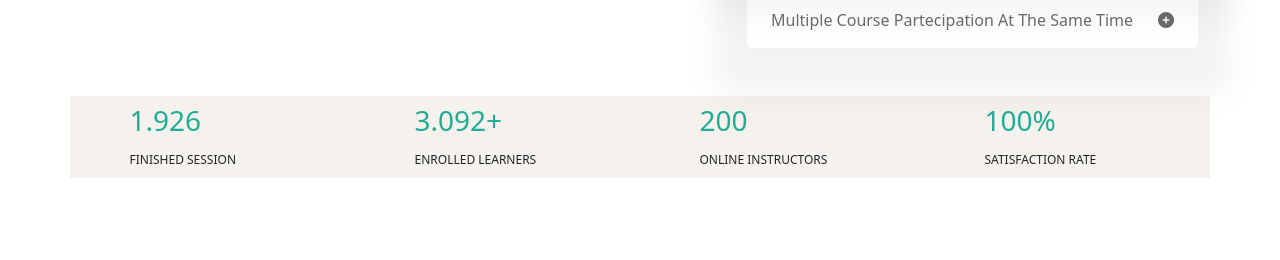
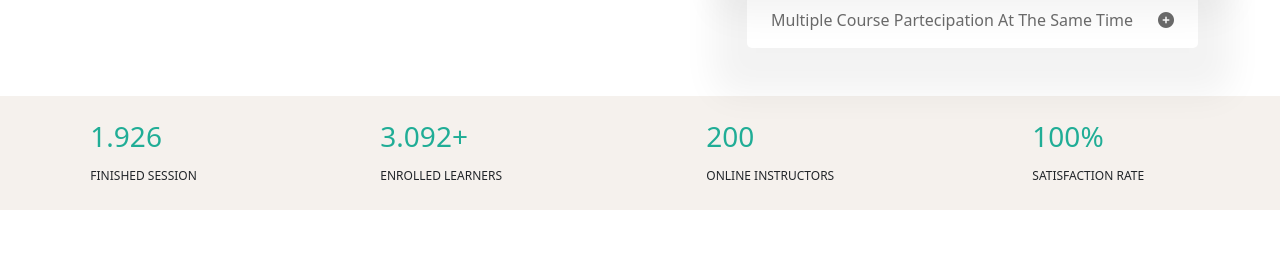
Before and after one commit to simone-danzeri/proj-html-vuejs, a Vue app: page / in a window 1280 px wide. Shown: the part 1940-2200 px from the top of the page. Built offline with nearby package versions, Linux system fonts and the light colour scheme.

Commit message:
feat: aggiunto gradiente di sfondo in AppCourses

```diff
--- a/src/components/AppCourses.vue
+++ b/src/components/AppCourses.vue
@@ -193,7 +193,8 @@
 @use '../style/partials/variables' as *;
 /* STILI */
 .ms-bg-lightgray{
-    background-color: $light-gray;
+    background: rgb(245,241,237);
+    background: linear-gradient(0deg, rgba(245,241,237,1) 9%, rgba(255,255,255,1) 100%);
 }
 .ms-green{
     color: $green;
--- a/src/components/AppDreamSection.vue
+++ b/src/components/AppDreamSection.vue
@@ -93,10 +93,10 @@
                 </div>
             </div>
         </div>
-
-        <!-- Sezione colorata con numeri -->
-        <div class="row justify-content-around ms-bg-lightgray my-5 py-2">
-            <div class="col-2">
+    </div>
+            <!-- Sezione colorata con numeri -->
+            <div class="row justify-content-around ms-bg-lightgray my-5 py-4">
+            <div class="col-2 ps-5">
                 <h3 class="ms-color-green">1.926</h3>
                 <small>FINISHED SESSION</small>
             </div>
@@ -108,12 +108,11 @@
                 <h3 class="ms-color-green">200</h3>
                 <small>ONLINE INSTRUCTORS</small>
             </div>
-            <div class="col-2">
+            <div class="col-2 pe-5">
                 <h3 class="ms-color-green">100%</h3>
                 <small>SATISFACTION RATE</small>
             </div>
         </div>
-    </div>
 </template>
 
 
```
